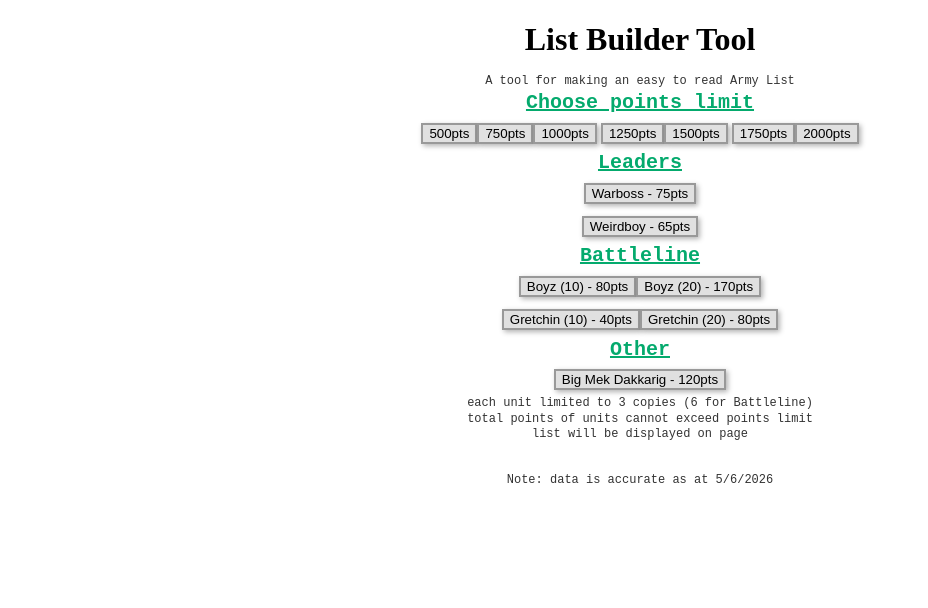
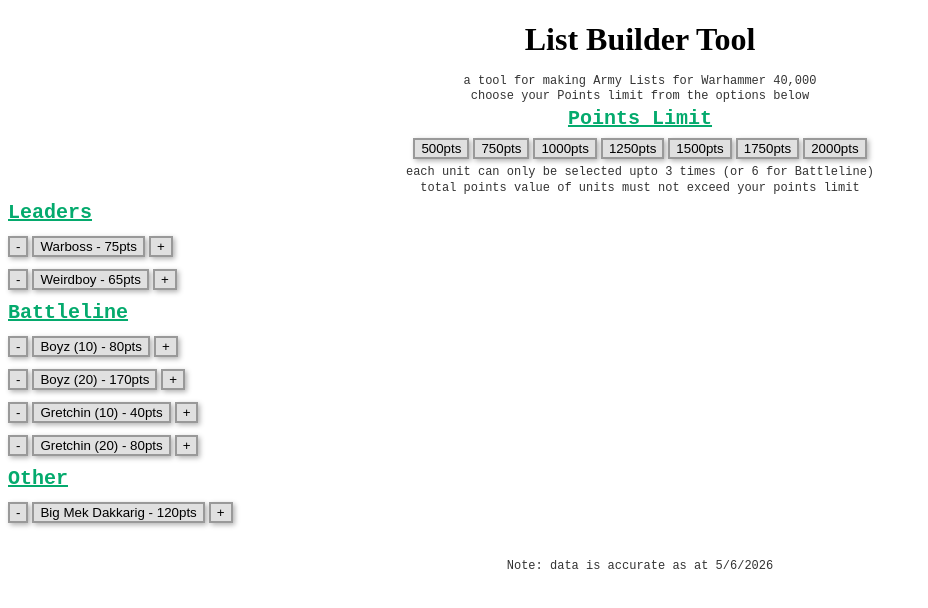
Before and after one commit to JDragonM32/Assessment-2, a Flask app: page /builder in a window 1280 px wide. Shown: the part 55-663 px from the top of the page, without its empty margins (0-928 px from the left). Run offline with Flask 3, Linux system fonts and the light colour scheme.

Commit message:
+ & - buttons added, Builder text tidy up

```diff
--- a/static/css/style.css
+++ b/static/css/style.css
@@ -43,10 +43,28 @@
     margin: auto;
 }
 .points-box {
+    align-items: center;
     text-align: center;
 }
+.pointsbtn {
+    text-align: center;
+    width: max-content;
+}
 .units-box {
-    text-align: center;
+    max-width: 50%;
+    text-align: left;
+}
+.btnunit {
+    align-self: center;
+    width: fit-content;
+}
+.btnminus {
+    align-self: left;
+    width: fit-content;
+}
+.btnplus {
+    align-self: right;
+    width: fit-content;
 }
 
 h1 {
@@ -54,6 +72,14 @@
 }
 h2 {
     text-align: center;
+    color: #04AA6D;
+    text-decoration: underline;
+    font-family: 'Courier New', Courier, monospace;
+    font-size: 20px;
+    line-height: 0.3;
+}
+h3 {
+    text-align: left;
     color: #04AA6D;
     text-decoration: underline;
     font-family: 'Courier New', Courier, monospace;
--- a/templates/builder.html
+++ b/templates/builder.html
@@ -9,43 +9,64 @@
         {% extends "base.html" %}
         {% block content %}
         <h1>List Builder Tool</h1>
-        <p>A tool for making an easy to read Army List</p>
+        <p>a tool for making Army Lists for Warhammer 40,000</p>
+        <p>choose your Points limit from the options below</p>
 
         <p></p>
 
-        <h2>Choose points limit</h2>
+        <h2>Points Limit</h2>
         <div class="points-box">
-        <button value="500">500pts</button><button value="750">750pts</button><button value="1000">1000pts</button>
-        <button value="1250">1250pts</button><button value="1500">1500pts</button>
-        <button value="1750">1750pts</button><button value="2000">2000pts</button>
+            <button class="pointsbtn">500pts</button>
+            <button class="pointsbtn">750pts</button>
+            <button class="pointsbtn">1000pts</button>
+            <button class="pointsbtn">1250pts</button>
+            <button class="pointsbtn">1500pts</button>
+            <button class="pointsbtn">1750pts</button>
+            <button class="pointsbtn">2000pts</button>
         </div>
 
         <p></p>
 
-        <h2>Leaders</h2>
+        <p>each unit can only be selected upto 3 times (or 6 for Battleline)</p>
+        <p>total points value of units must not exceed your points limit</p>
+
+        <h3>Leaders</h3>
         <div class="units-box">
-        <button value="75">Warboss - 75pts</button>
-        <p></p>
-        <button value="65">Weirdboy - 65pts</button>
+            <button class="btnminus">-</button>
+            <button>Warboss - 75pts</button>
+            <button class="btnplus">+</button>
+            <p></p>
+            <button class="btnminus">-</button>
+            <button>Weirdboy - 65pts</button>
+            <button class="btnplus">+</button>
         </div>
 
-        <h2>Battleline</h2>
+        <h3>Battleline</h3>
         <div class="units-box">
-        <button value="80">Boyz (10) - 80pts</button><button value="170">Boyz (20) - 170pts</button>
-        <p></p>
-        <button value="40">Gretchin (10) - 40pts</button><button value="80">Gretchin (20) - 80pts</button>
+            <button class="btnminus">-</button>
+            <button class="btnunit">Boyz (10) - 80pts</button>
+            <button class="btnplus">+</button>
+            <p></p>
+            <button class="btnminus">-</button>
+            <button class="btnunit">Boyz (20) - 170pts</button>
+            <button class="btnplus">+</button>
+            <p></p>
+            <button class="btnminus">-</button>
+            <button class="btnunit">Gretchin (10) - 40pts</button>
+            <button class="btnplus">+</button>
+            <p></p>
+            <button class="btnminus">-</button>
+            <button class="btnunit">Gretchin (20) - 80pts</button>
+            <button class="btnplus">+</button>
         </div>
 
-        <h2>Other</h2>
+        <h3>Other</h3>
         <div class="units-box">
-        <button value="120">Big Mek Dakkarig - 120pts</button>
+            <button class="btnminus">-</button>
+            <button>Big Mek Dakkarig - 120pts</button>
+            <button class="btnplus">+</button>
         </div>
 
-        <p></p>
-
-        <p>each unit limited to 3 copies (6 for Battleline)</p>
-        <p>total points of units cannot exceed points limit</p>
-        <p>list will be displayed on page</p>
         <p></p>
         {% endblock %}
     </body>
```
